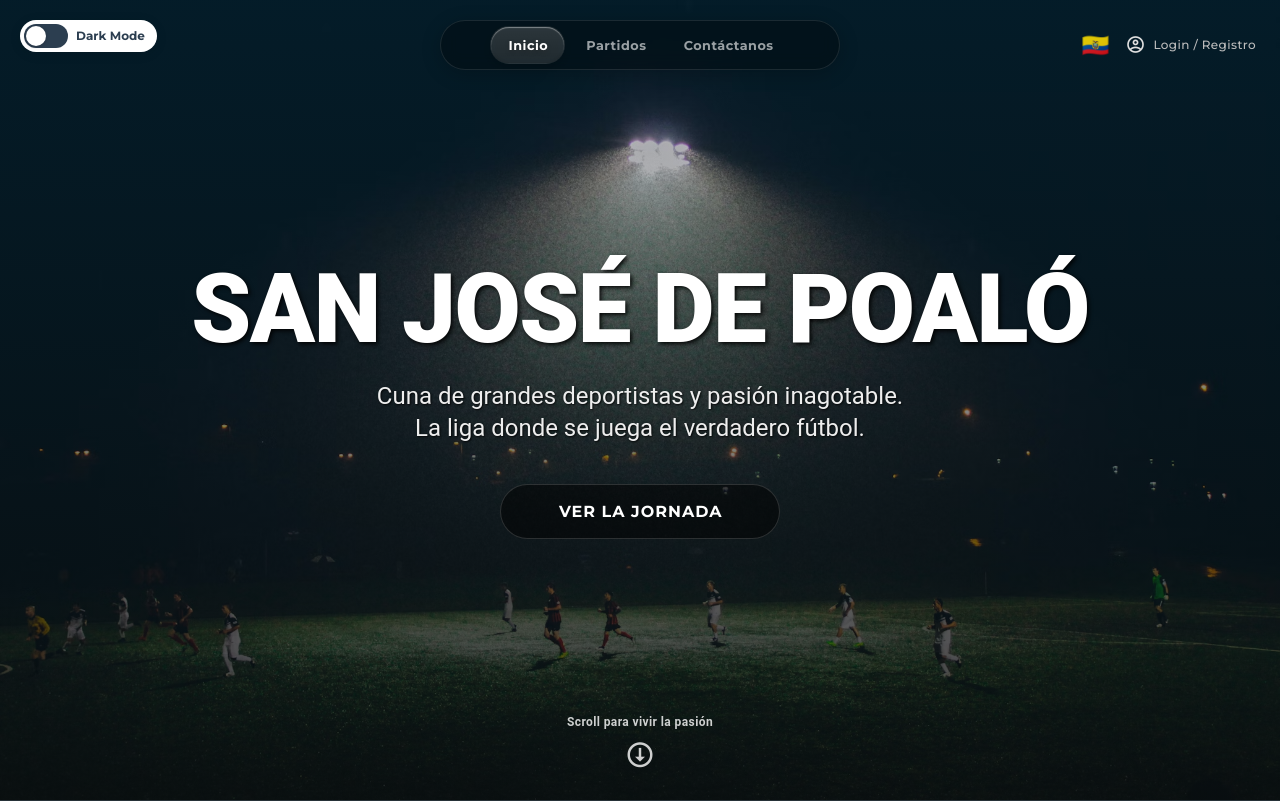
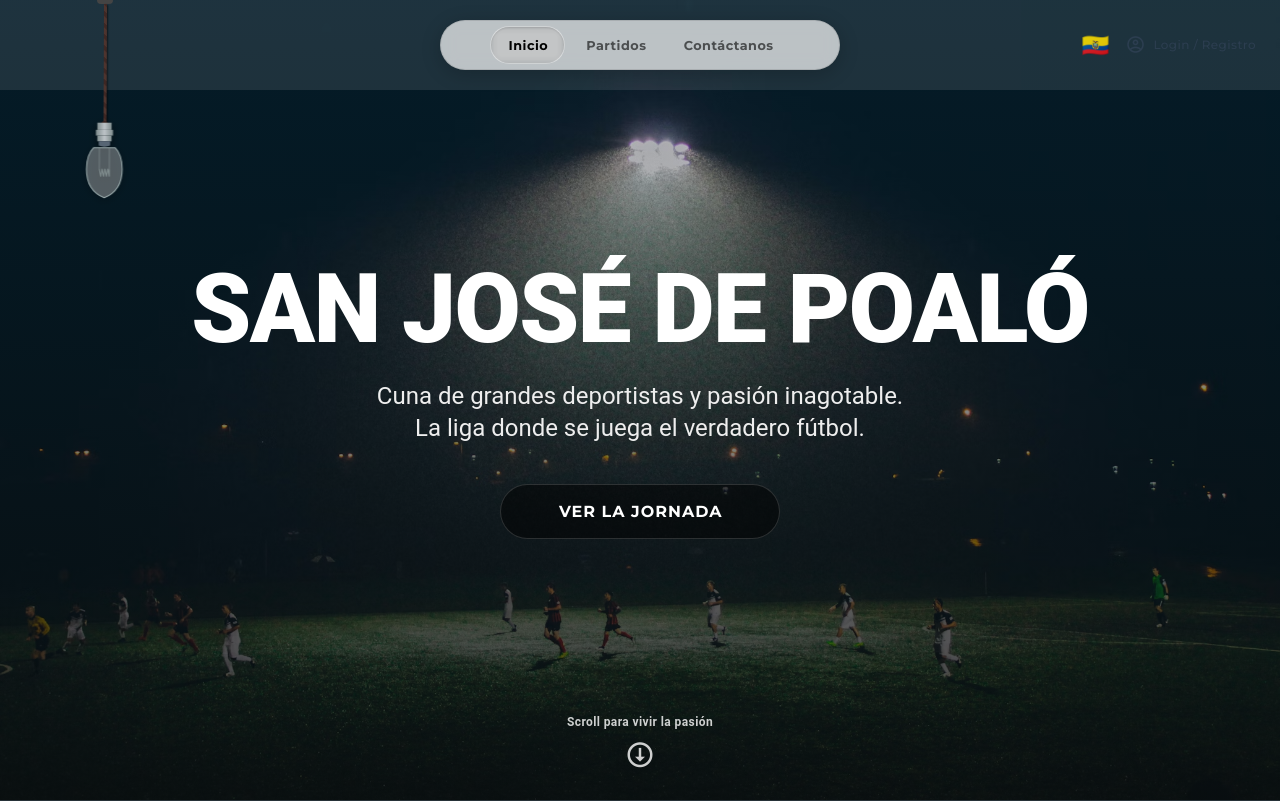
Before and after one commit to d4vhost/liga-poalo, a Vue app: page / in a window 1280 px wide. Shown: the top 801 px of the page. Built offline with nearby package versions, Linux system fonts and the light colour scheme.

Commit message:
Implemnetacion light mode & night mode

```diff
--- a/src/components/AppNavbar.vue
+++ b/src/components/AppNavbar.vue
@@ -1,17 +1,61 @@
 // src/components/AppNavbar.vue
 <template>
-  <!-- BOTÓN DE TEMA FLOTANTE EN ESQUINA SUPERIOR IZQUIERDA -->
-  <div class="theme-toggle-container">
-    <button @click="toggleTheme" class="theme-toggle-button">
-      <div class="toggle-switch" :class="{ 'active': !isDarkMode }">
-        <div class="toggle-circle">
-          <v-icon size="14" :color="isDarkMode ? 'white' : 'black'">
-            {{ isDarkMode ? 'mdi-moon-waning-crescent' : 'mdi-white-balance-sunny' }}
-          </v-icon>
-        </div>
-      </div>
-      <span class="toggle-text">{{ isDarkMode ? 'Dark Mode' : 'Light Mode' }}</span>
-    </button>
+  <div class="light-switch-container" :class="{ 'swinging': !isPulling }">
+    <div class="ceiling-base"></div>
+
+    <div class="rope" :class="{ 'rope-pulled': isPulling }"></div>
+
+    <div
+      class="bulb-switch"
+      :class="{
+        'pulled': isPulling,
+        'light-on': isDarkMode,  /* MODO OSCURO = PRENDIDO */
+        'light-off': !isDarkMode /* MODO CLARO = APAGADO */
+      }"
+      @mousedown="startPull"
+      @touchstart="startPull"
+    >
+      <div class="bulb-glow" v-if="isDarkMode"></div>
+
+      <svg viewBox="0 0 70 110" class="bulb-svg">
+        <defs>
+          <linearGradient id="metal-grad" x1="0%" y1="0%" x2="100%" y2="0%">
+            <stop offset="0%" stop-color="#7f8c8d" />
+            <stop offset="50%" stop-color="#bdc3c7" />
+            <stop offset="100%" stop-color="#7f8c8d" />
+          </linearGradient>
+        </defs>
+
+        <rect x="25" y="0" width="20" height="10" fill="url(#metal-grad)" />
+        <rect x="23" y="10" width="24" height="8" fill="url(#metal-grad)" />
+        <rect x="25" y="18" width="20" height="8" fill="url(#metal-grad)" />
+        <path d="M 27 26 L 27 32 Q 35 35 43 32 L 43 26 Z" fill="#576574" />
+
+        <path
+          d="M 20 35
+             Q 10 45 10 65
+             Q 10 95 35 105
+             Q 60 95 60 65
+             Q 60 45 50 35 Z"
+          :fill="isDarkMode ? 'rgba(255, 250, 220, 0.9)' : 'rgba(200, 200, 200, 0.4)'"
+          :stroke="isDarkMode ? '#f1c40f' : '#95a5a6'"
+          stroke-width="1.5"
+          class="bulb-glass"
+        />
+
+        <g class="filament-assembly" :class="{ 'glowing': isDarkMode }">
+          <path d="M 28 35 L 28 65 M 42 35 L 42 65" stroke="#7f8c8d" stroke-width="1" />
+          <path
+            d="M 28 65 L 30 75 L 32 65 L 34 75 L 36 65 L 38 75 L 40 65 L 42 75 L 42 65"
+            fill="none"
+            :stroke="isDarkMode ? '#FFD700' : '#7f8c8d'"
+            :stroke-width="isDarkMode ? 2 : 1.5"
+            stroke-linejoin="round"
+            class="filament-wire"
+          />
+        </g>
+      </svg>
+    </div>
   </div>
 
   <v-app-bar
@@ -25,10 +69,10 @@
   >
     <v-app-bar-title
       class="font-weight-black text-uppercase pointer"
-      style="letter-spacing: 2px; font-size: 1.5rem; cursor: pointer; min-width: 200px;"
+      style="letter-spacing: 2px; font-size: 1.5rem; cursor: pointer; min-width: 200px; padding-left: 80px;"
       @click="$router.push('/')"
     >
-    </v-app-bar-title>
+      </v-app-bar-title>
 
     <div class="absolute-center-menu d-none d-md-flex align-center justify-center bg-glass-container px-2 py-1 rounded-pill">
 
@@ -106,18 +150,20 @@
 </template>
 
 <script setup>
-import { ref, computed } from 'vue';
+import { ref, computed, onMounted } from 'vue';
 import { useRoute } from 'vue-router';
 
 const route = useRoute();
 const currentLang = ref('es');
-const isDarkMode = ref(true);
+
+// ESTADO INICIAL: FALSE (MODO CLARO / FOCO APAGADO)
+const isDarkMode = ref(false);
+const isPulling = ref(false);
 
 const currentFlag = computed(() => {
   return currentLang.value === 'es' ? '🇪🇨' : '🇺🇸';
 });
 
-// Función para verificar si la ruta está activa
 const isActiveRoute = (path) => {
   return route.path === path;
 };
@@ -141,140 +187,218 @@ const setLang = (lang) => {
   currentLang.value = lang;
 };
 
-// Toggle del tema
+// --- LÓGICA DEL TIRANTE ---
+const startPull = (e) => {
+  e.preventDefault();
+  isPulling.value = true;
+
+  const startY = e.clientY || e.touches?.[0]?.clientY;
+  const bulbElement = document.querySelector('.bulb-switch');
+  const ropeElement = document.querySelector('.rope');
+  // Altura base de la cuerda (coincide con el CSS)
+  const baseRopeHeight = 120;
+
+  const onMove = (moveEvent) => {
+    const currentY = moveEvent.clientY || moveEvent.touches?.[0]?.clientY;
+    const delta = currentY - startY;
+
+    if (delta > 0 && delta < 150) {
+      bulbElement.style.transform = `translateY(${delta}px)`;
+      ropeElement.style.height = `${baseRopeHeight + delta}px`;
+    }
+
+    if (delta > 70) {
+      if (navigator.vibrate) navigator.vibrate(25);
+      toggleTheme();
+      endPull();
+    }
+  };
+
+  const endPull = () => {
+    isPulling.value = false;
+    bulbElement.style.transform = '';
+    ropeElement.style.height = '';
+
+    document.removeEventListener('mousemove', onMove);
+    document.removeEventListener('mouseup', endPull);
+    document.removeEventListener('touchmove', onMove);
+    document.removeEventListener('touchend', endPull);
+  };
+
+  document.addEventListener('mousemove', onMove);
+  document.addEventListener('mouseup', endPull);
+  document.addEventListener('touchmove', onMove, { passive: false });
+  document.addEventListener('touchend', endPull);
+};
+
 const toggleTheme = () => {
   isDarkMode.value = !isDarkMode.value;
+  applyTheme();
+};
 
-  // Cambiar clases en el body
+const applyTheme = () => {
   if (isDarkMode.value) {
+    // MODO OSCURO
     document.body.classList.remove('light-mode');
     document.body.classList.add('dark-mode');
   } else {
+    // MODO CLARO
     document.body.classList.remove('dark-mode');
     document.body.classList.add('light-mode');
   }
+  localStorage.setItem('theme', isDarkMode.value ? 'dark' : 'light');
+}
 
-  // Guardar preferencia
-  localStorage.setItem('theme', isDarkMode.value ? 'dark' : 'light');
+const loadTheme = () => {
+  const savedTheme = localStorage.getItem('theme');
+
+  // LÓGICA DE CARGA CORREGIDA:
+  // Si es 'dark', iniciamos en modo oscuro.
+  // En cualquier otro caso (incluyendo la primera vez), iniciamos en MODO CLARO.
+  if (savedTheme === 'dark') {
+    isDarkMode.value = true;
+  } else {
+    isDarkMode.value = false;
+  }
+  applyTheme();
 };
 
-// Cargar tema guardado al montar
-const loadTheme = () => {
-  const savedTheme = localStorage.getItem('theme');
-  if (savedTheme === 'light') {
-    isDarkMode.value = false;
-    document.body.classList.add('light-mode');
-  } else {
-    isDarkMode.value = true;
-    document.body.classList.add('dark-mode');
-  }
-};
-
-// Ejecutar al montar
-if (typeof window !== 'undefined') {
+// Usamos onMounted para asegurar que el DOM esté listo
+onMounted(() => {
   loadTheme();
-}
+});
 </script>
 
 <style scoped>
-/* --- BOTÓN DE TEMA FLOTANTE --- */
-.theme-toggle-container {
+/* --- ESTILOS DEL INTERRUPTOR (Lado Izquierdo) --- */
+.light-switch-container {
   position: fixed;
-  top: 20px;
-  left: 20px;
-  z-index: 1000;
+  top: 0;
+  left: 80px;
+  z-index: 1001;
+  display: flex;
+  flex-direction: column;
+  align-items: center;
+  /* Punto de pivote para el balanceo en la parte superior */
+  transform-origin: top center;
 }
 
-.theme-toggle-button {
-  display: flex;
-  align-items: center;
-  gap: 8px;
-  background: white;
-  border: none;
-  border-radius: 50px;
-  padding: 4px 12px 4px 4px;
-  cursor: pointer;
-  box-shadow: 0 2px 12px rgba(0, 0, 0, 0.1);
-  transition: all 0.3s ease;
-  font-family: 'Montserrat', sans-serif;
+/* Animación de balanceo (tambaleo sutil) */
+.light-switch-container.swinging {
+  animation: swing 3s ease-in-out infinite;
 }
 
-.theme-toggle-button:hover {
-  box-shadow: 0 4px 16px rgba(0, 0, 0, 0.15);
-  transform: translateY(-1px);
+@keyframes swing {
+  0% { transform: rotate(0deg); }
+  25% { transform: rotate(1.5deg); }
+  50% { transform: rotate(0deg); }
+  75% { transform: rotate(-1.5deg); }
+  100% { transform: rotate(0deg); }
 }
 
-.toggle-switch {
-  position: relative;
-  width: 44px;
-  height: 24px;
-  background: #2c3e50;
-  border-radius: 50px;
-  transition: all 0.3s ease;
-  display: flex;
-  align-items: center;
-  padding: 0 2px;
+.ceiling-base {
+  width: 16px;
+  height: 4px;
+  background: #444;
+  border-radius: 0 0 4px 4px;
 }
 
-.toggle-switch.active {
-  background: #2c3e50;
+.rope {
+  width: 3px;
+  height: 120px; /* CUERDA MÁS LARGA */
+  background-image: repeating-linear-gradient(
+    45deg,
+    #4e342e 0px,
+    #4e342e 4px,
+    #3e2723 5px,
+    #3e2723 8px
+  );
+  box-shadow: 1px 1px 2px rgba(0,0,0,0.6);
+  position: relative;
+  transition: height 0.1s linear;
+  z-index: 1;
 }
 
-.toggle-circle {
-  width: 20px;
-  height: 20px;
-  background: white;
+.rope::after {
+  content: '';
+  position: absolute;
+  bottom: -3px;
+  left: -1.5px;
+  width: 6px;
+  height: 6px;
+  background: #3e2723;
   border-radius: 50%;
-  display: flex;
-  align-items: center;
-  justify-content: center;
-  transition: all 0.3s ease;
-  box-shadow: 0 1px 4px rgba(0, 0, 0, 0.2);
 }
 
-.toggle-switch.active .toggle-circle {
-  transform: translateX(20px);
+.rope:not(.rope-pulled) {
+  transition: height 0.6s cubic-bezier(0.5, -0.5, 0.2, 1.5);
 }
 
-.toggle-text {
-  font-size: 12px;
-  font-weight: 600;
-  color: #2c3e50;
-  white-space: nowrap;
+.bulb-switch {
+  position: relative;
+  top: -2px;
+  width: 50px;
+  height: 80px; /* Ajustado para el nuevo foco */
+  cursor: grab;
+  transition: transform 0.6s cubic-bezier(0.5, -0.5, 0.2, 1.5);
+  z-index: 2;
+  filter: drop-shadow(0 2px 5px rgba(0,0,0,0.5));
+}
+
+.bulb-switch:active {
+  cursor: grabbing;
+  transition: none;
+}
+
+/* Solo brilla la sombra en modo oscuro */
+.bulb-switch.light-on {
+  filter: drop-shadow(0 0 15px rgba(255, 215, 0, 0.8));
+}
+
+.bulb-svg {
+  width: 100%;
+  height: 100%;
+  overflow: visible;
+}
+
+/* --- Efectos de Luz (Solo activos en Dark Mode) --- */
+.bulb-glow {
+  position: absolute;
+  top: 65%; /* Ajustado para el centro de la parte de cristal */
+  left: 50%;
+  transform: translate(-50%, -50%);
+  width: 140px;
+  height: 140px;
+  background: radial-gradient(circle, rgba(255, 220, 100, 0.6) 0%, rgba(255, 215, 0, 0) 70%);
+  border-radius: 50%;
+  pointer-events: none;
+  animation: pulse-glow 4s infinite alternate ease-in-out;
+  z-index: -1;
+}
+
+@keyframes pulse-glow {
+  from { opacity: 0.7; transform: translate(-50%, -50%) scale(1); }
+  to { opacity: 1; transform: translate(-50%, -50%) scale(1.15); }
+}
+
+.filament-assembly.glowing .filament-wire {
+  filter: drop-shadow(0 0 2px #fff);
+  animation: flicker 0.1s infinite alternate;
+}
+
+@keyframes flicker {
+  0% { opacity: 1; stroke-width: 2; }
+  100% { opacity: 0.85; stroke-width: 1.8; }
 }
 
 /* Responsive */
-@media (max-width: 768px) {
-  .theme-toggle-container {
-    top: 15px;
-    left: 15px;
-  }
-
-  .theme-toggle-button {
-    padding: 3px 10px 3px 3px;
-    gap: 6px;
-  }
-
-  .toggle-switch {
-    width: 38px;
-    height: 20px;
-  }
-
-  .toggle-circle {
-    width: 16px;
-    height: 16px;
-  }
-
-  .toggle-switch.active .toggle-circle {
-    transform: translateX(18px);
-  }
-
-  .toggle-text {
-    font-size: 11px;
+@media (max-width: 600px) {
+  .light-switch-container {
+    left: 20px;
   }
 }
 
-/* --- ALINEACIÓN --- */
+/* --- ESTILOS DEL NAVBAR (Existentes) --- */
 .absolute-center-menu {
   position: absolute;
   left: 50%;
@@ -284,7 +408,6 @@ if (typeof window !== 'undefined') {
   height: 50px;
 }
 
-/* --- CONTENEDOR VIDRIO OSCURO --- */
 .bg-glass-container {
   background: rgba(0, 0, 0, 0.3);
   backdrop-filter: blur(8px);
@@ -292,7 +415,6 @@ if (typeof window !== 'undefined') {
   box-shadow: 0 4px 20px rgba(0,0,0,0.2);
 }
 
-/* --- ESTILO TEXTO --- */
 .nav-link {
   font-size: 0.8rem !important;
   letter-spacing: 0.5px;
@@ -304,7 +426,6 @@ if (typeof window !== 'undefined') {
   color: rgba(255, 255, 255, 0.6) !important;
 }
 
-/* --- EFECTO GOTA DE AGUA "CRISTALINA" --- */
 .active-drop {
   background: linear-gradient(
     180deg,
@@ -343,114 +464,41 @@ if (typeof window !== 'undefined') {
 </style>
 
 <style>
-/* --- ESTILOS GLOBALES PARA MODO CLARO --- */
+/* --- ESTILOS GLOBALES LIGHT MODE (POR DEFECTO AHORA) --- */
 body.light-mode {
-  background: linear-gradient(180deg, #f5f5f5 0%, #e0e0e0 50%, #f0f0f0 100%) !important;
+  background: linear-gradient(180deg, #f0f2f5 0%, #e1e5ea 100%) !important;
+  color: #2c3e50 !important;
 }
 
-/* Hero sections en modo claro */
-body.light-mode .hero-section,
-body.light-mode .hero-matches,
-body.light-mode .hero-contact {
-  background: linear-gradient(to bottom, rgba(255, 255, 255, 0.7), rgba(240, 240, 240, 0.9)) !important;
+body.light-mode .v-app-bar.bg-transparent {
+    background: rgba(255,255,255,0.1) !important;
 }
 
-body.light-mode .hero-overlay {
-  background: linear-gradient(
-    to bottom,
-    rgba(255, 255, 255, 0.3) 0%,
-    rgba(240, 240, 240, 0.6) 100%
-  ) !important;
+body.light-mode .v-app-bar-title,
+body.light-mode .login-link span,
+body.light-mode .login-link i {
+    color: #2c3e50 !important;
 }
 
-body.light-mode .text-shadow-heavy {
-  text-shadow: 1px 1px 2px rgba(255,255,255,0.5) !important;
-  color: #1a1a1a !important;
-}
-
-/* Secciones en modo claro */
-body.light-mode .section-upcoming-matches,
-body.light-mode .section-benefits,
-body.light-mode .section-players,
-body.light-mode .section-cta,
-body.light-mode .matches-content,
-body.light-mode .section-contact-info,
-body.light-mode .section-map,
-body.light-mode .section-quick-info {
-  background: linear-gradient(180deg, #ffffff 0%, #f5f5f5 100%) !important;
-}
-
-/* Cards en modo claro */
-body.light-mode .match-card,
-body.light-mode .benefit-card,
-body.light-mode .player-portal-card,
-body.light-mode .contact-card,
-body.light-mode .info-card,
-body.light-mode .cta-card,
-body.light-mode .map-card,
-body.light-mode .calendar-glass-card,
-body.light-mode .filter-card {
-  background: rgba(255, 255, 255, 0.9) !important;
-  border: 1px solid rgba(0, 0, 0, 0.1) !important;
-  box-shadow: 0 4px 20px rgba(0, 0, 0, 0.08) !important;
-}
-
-body.light-mode .match-card:hover,
-body.light-mode .benefit-card:hover,
-body.light-mode .contact-card:hover,
-body.light-mode .info-card:hover,
-body.light-mode .cta-card:hover {
-  border-color: rgba(0, 0, 0, 0.2) !important;
-  box-shadow: 0 8px 30px rgba(0, 0, 0, 0.12) !important;
-}
-
-/* Textos en modo claro */
-body.light-mode .text-white,
-body.light-mode h1, body.light-mode h2, body.light-mode h3,
-body.light-mode h4, body.light-mode h5, body.light-mode h6 {
-  color: #1a1a1a !important;
-}
-
-body.light-mode .text-grey-lighten-1,
-body.light-mode .text-grey-lighten-2,
-body.light-mode .text-grey-lighten-3 {
-  color: #424242 !important;
-}
-
-/* Backgrounds secundarios */
-body.light-mode .info-section,
-body.light-mode .stats-preview,
-body.light-mode .match-details,
-body.light-mode .info-details,
-body.light-mode .map-info {
-  background: rgba(0, 0, 0, 0.05) !important;
-}
-
-/* Navbar en modo claro */
 body.light-mode .bg-glass-container {
-  background: rgba(255, 255, 255, 0.8) !important;
-  border: 1px solid rgba(0, 0, 0, 0.1) !important;
+    background: rgba(255, 255, 255, 0.7) !important;
+    border: 1px solid rgba(0,0,0,0.1) !important;
 }
 
 body.light-mode .nav-link {
-  color: rgba(0, 0, 0, 0.7) !important;
+    color: rgba(0,0,0,0.6) !important;
 }
 
 body.light-mode .nav-link:hover,
 body.light-mode .active-drop {
-  color: #1a1a1a !important;
+    color: #000 !important;
+    background: rgba(0,0,0,0.05) !important;
+    text-shadow: none !important;
+    box-shadow: inset 0 1px 2px rgba(0,0,0,0.1);
 }
 
-/* Botones en modo claro */
-body.light-mode .btn-glass,
-body.light-mode .btn-glass-alt {
-  background: rgba(33, 150, 243, 0.9) !important;
-  color: white !important;
-  border: 1px solid rgba(33, 150, 243, 1) !important;
-}
-
-body.light-mode .btn-glass:hover,
-body.light-mode .btn-glass-alt:hover {
-  background: rgba(33, 150, 243, 1) !important;
+body.light-mode h1, body.light-mode h2, body.light-mode p {
+    color: #2c3e50;
+    text-shadow: none !important;
 }
 </style>
```
